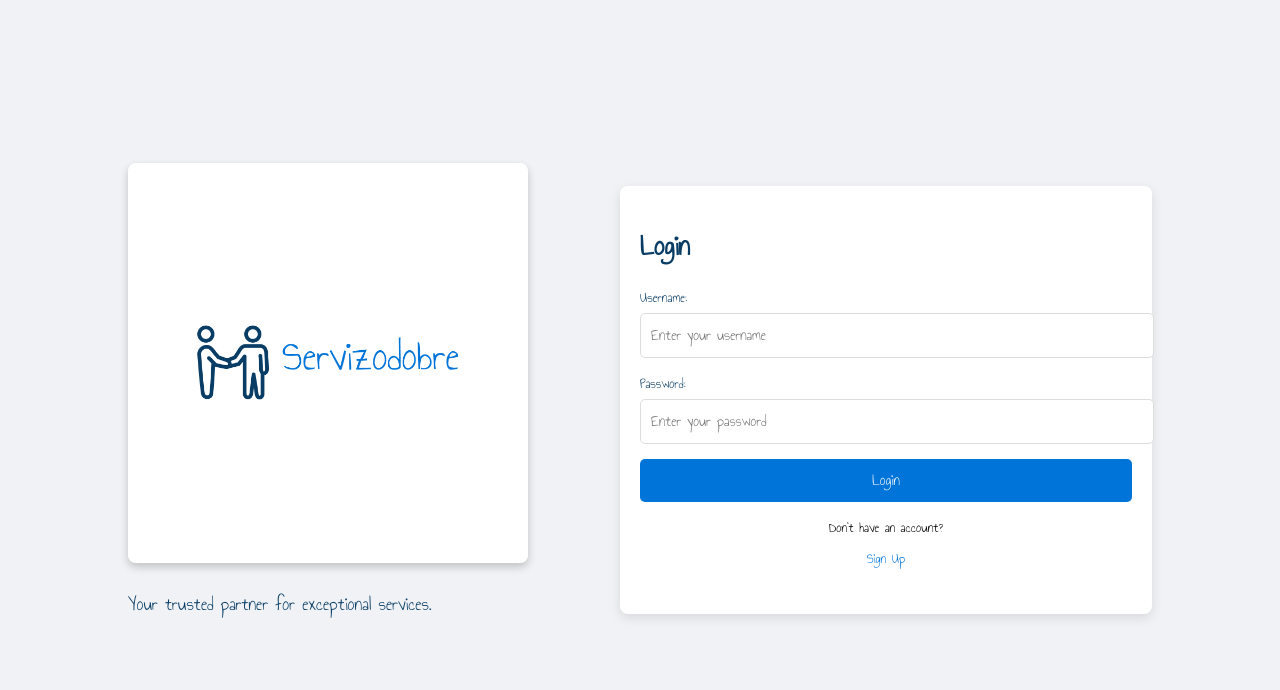
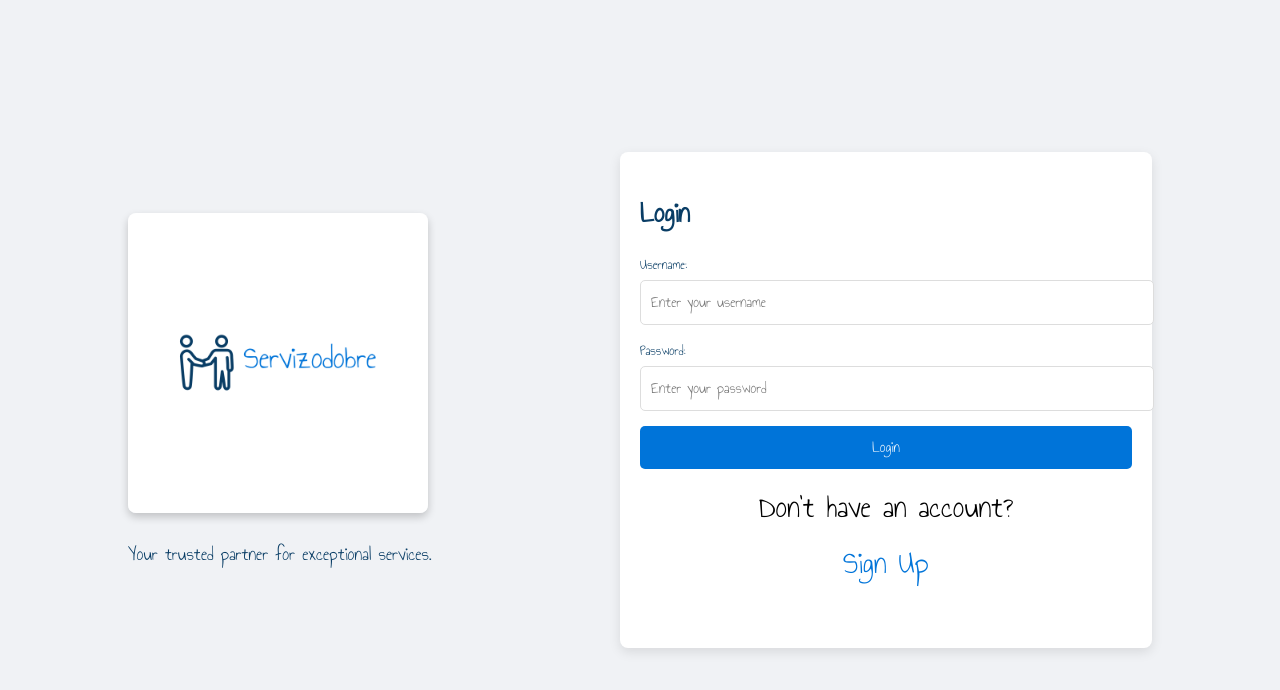
Before and after one commit to servizodobre/servizodobre.github.io, a website: page frontend/login.html in a window 1280 px wide. Drawn offline with Linux system fonts and the light colour scheme.

Commit message:
update login page

```diff
--- a/frontend/static/css/login.css
+++ b/frontend/static/css/login.css
@@ -46,7 +46,7 @@ body {
 }
 
 .branding .logo {
-    width: 400px; /* Adjust the width to make it larger */
+    width: 300px; /* Adjust the width to make it larger */
     height: auto; /* Maintain the aspect ratio */
     margin-bottom: 10px;
     box-shadow: 0 4px 8px rgba(0, 0, 0, 0.2); /* Add shadow */
@@ -107,7 +107,7 @@ body {
 .login-form p {
     text-align: center;
     margin-top: 15px;
-    font-size: 0.9rem;
+    font-size: 2rem;
     font-family: 'CustomFont', sans-serif;
 }
 
@@ -116,7 +116,7 @@ body {
     border: none;
     color: #0074D9;
     cursor: pointer;
-    font-size: 0.9rem;
+    font-size: 2rem;
     font-family: 'CustomFont', sans-serif;
 }
 
```
